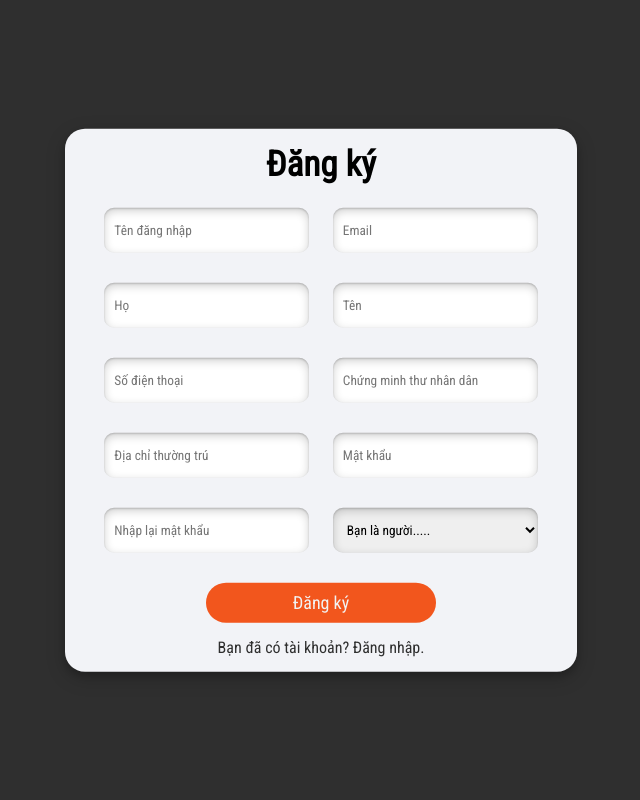
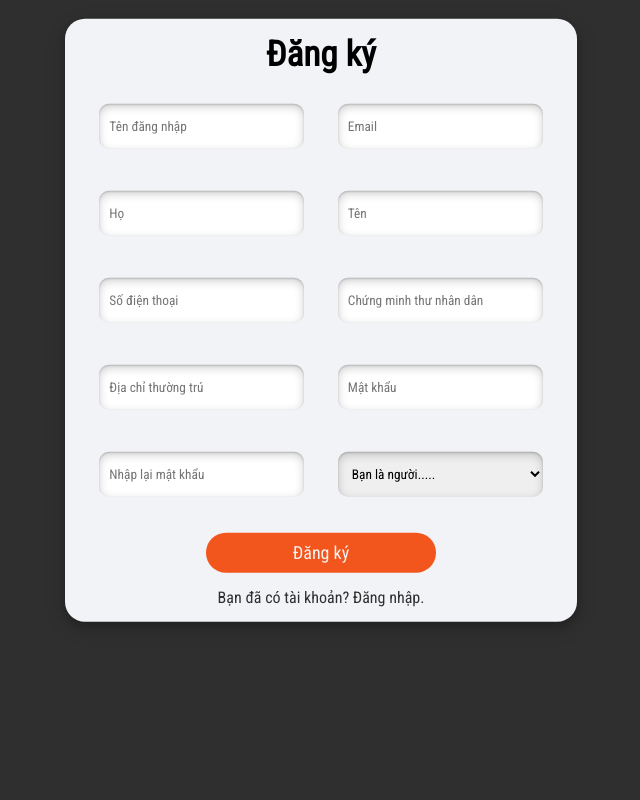
Before and after one commit to HaiNamNguyen3012/B-i-t-p-l-n-web, a PHP site: page /dangky.html in a window 1280 px wide. Shown: the whole page, without its empty margins (319-959 px from the left). Run offline with PHP 8.4, Linux system fonts and the light colour scheme.

Commit message:
Update dangky.css

```diff
--- a/dangky/dangky.css
+++ b/dangky/dangky.css
@@ -14,7 +14,7 @@
     width: 40%;
     background-color: #f2f3f7;
     position: fixed;
-    top: 50%;
+    top: 40%;
     left: 50%;
     transform: translate(-50%, -50%);
     border: none;
@@ -40,7 +40,7 @@
 {
     width: 40%;
     height: 45px;
-    margin: 15px 10px;
+    margin: 21px 15px;
     padding: 10px;
     border: none;
     border-radius: 10px;
```
